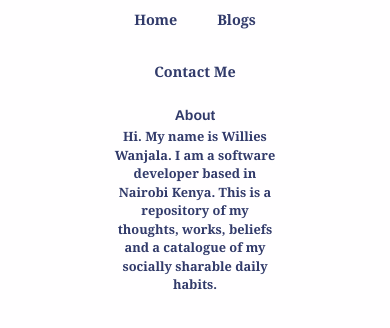
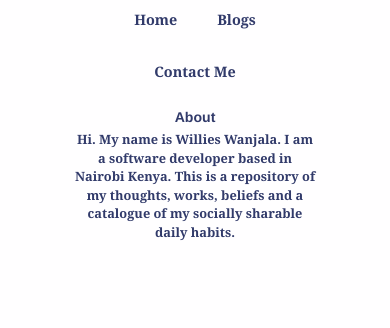
Before and after one commit to willeswa/willies.com, a Gatsby site: page / in a window 390 px wide. Built offline with nearby package versions, Linux system fonts and the light colour scheme; Gatsby itself is replaced by a stand-in of ours.

Commit message:
fix mobile screen'

```diff
--- a/src/pages/pages.module.css
+++ b/src/pages/pages.module.css
@@ -10,3 +10,9 @@
     font-size: 1.1em;
     margin: 2%;
 }
+
+@media only screen and (max-width: 600px) {
+    .aboutron {
+        width: 90%;
+    }
+}
```
Also changed, not shown: src/components/layout.module.css (line endings or trailing spaces).
